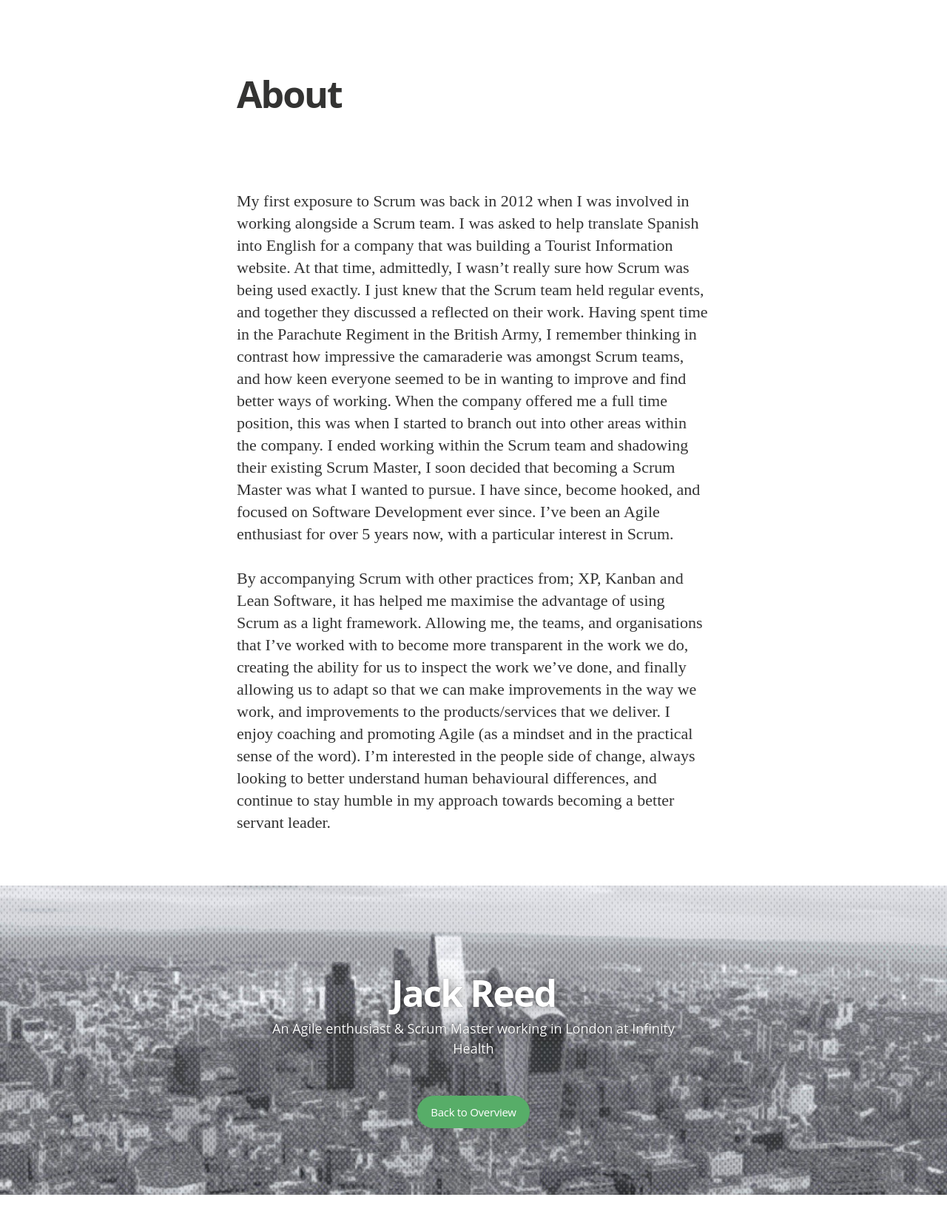
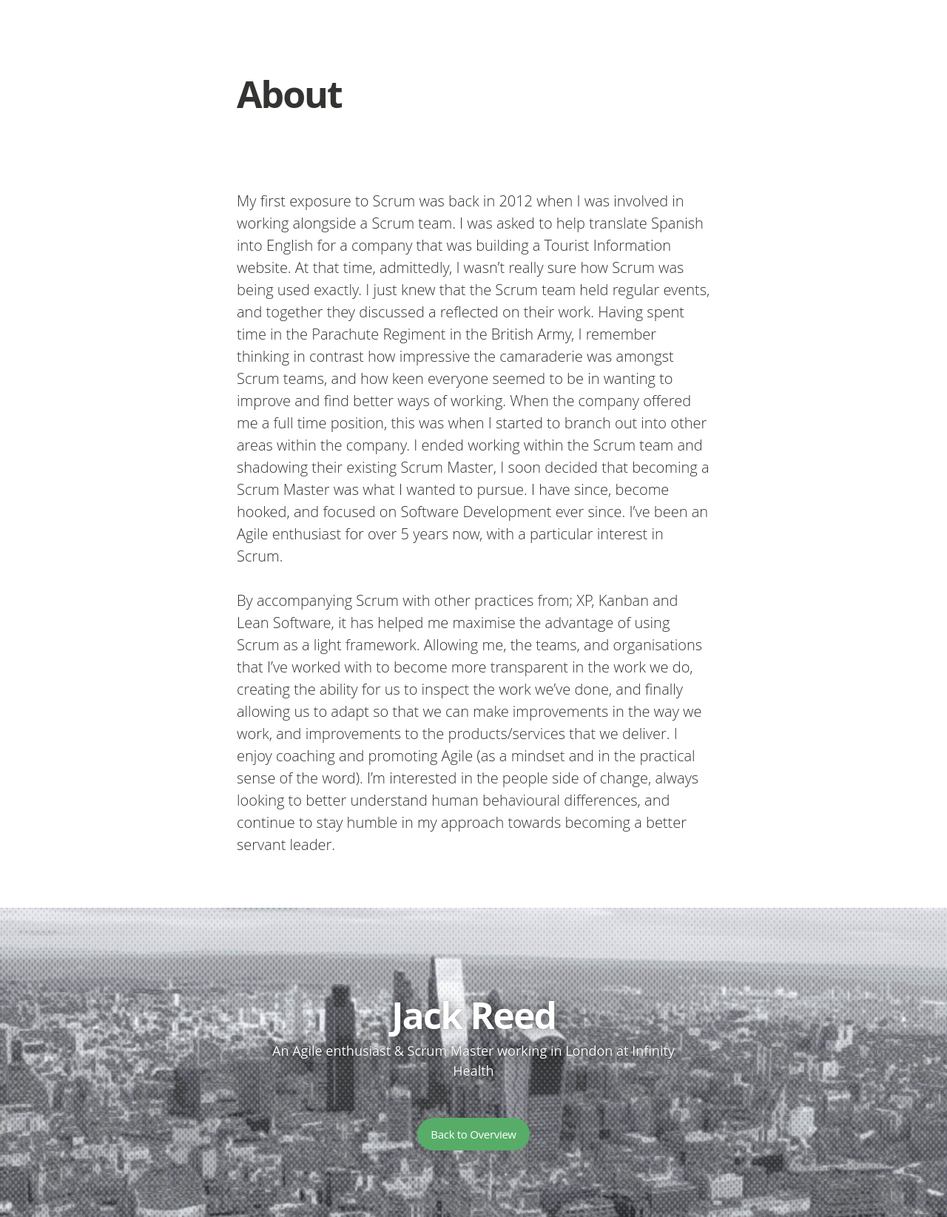
Before and after one commit to IamJackReed/JackReed, a Jekyll site: the page built from about.md, in a window 1280 px wide. Shown: the whole page at 74% size. Built offline with Jekyll 4.4.1, drawn with Linux system fonts in a browser that asks for light colours; nearby versions of some CDN libraries; some web fonts are replaced; before the commit the page ends 1615 px from its top, so only the background shows below that.

Commit message:
Update about.md

```diff
--- a/about.md
+++ b/about.md
@@ -4,6 +4,6 @@
 permalink: /about/
 ---
 
-My first exposure to Scrum was back in 2012 when I was involved in working alongside a Scrum team. I was asked to help translate Spanish into English for a company that was building a Tourist Information website. At that time, admittedly, I wasn't really sure how Scrum was being used exactly. I just knew that the Scrum team held regular events, and together they discussed a reflected on their work. Having spent time in the Parachute Regiment in the British Army, I remember thinking in contrast how impressive the camaraderie was amongst Scrum teams, and how keen everyone seemed to be in wanting to improve and find better ways of working. When the company offered me a full time position, this was when I started to branch out into other areas within the company. I ended working within the Scrum team and shadowing their existing Scrum Master, I soon decided that becoming a Scrum Master was what I wanted to pursue. I have since, become hooked, and focused on Software Development ever since. I've been an Agile enthusiast for over 5 years now, with a particular interest in Scrum.
+<span style="color:#00000; font-family: 'open sans'; font-size: 1em; font-size: 20px; font-weight: 200; hyphens: none;">My first exposure to Scrum was back in 2012 when I was involved in working alongside a Scrum team. I was asked to help translate Spanish into English for a company that was building a Tourist Information website. At that time, admittedly, I wasn't really sure how Scrum was being used exactly. I just knew that the Scrum team held regular events, and together they discussed a reflected on their work. Having spent time in the Parachute Regiment in the British Army, I remember thinking in contrast how impressive the camaraderie was amongst Scrum teams, and how keen everyone seemed to be in wanting to improve and find better ways of working. When the company offered me a full time position, this was when I started to branch out into other areas within the company. I ended working within the Scrum team and shadowing their existing Scrum Master, I soon decided that becoming a Scrum Master was what I wanted to pursue. I have since, become hooked, and focused on Software Development ever since. I've been an Agile enthusiast for over 5 years now, with a particular interest in Scrum.
 
-By accompanying Scrum with other practices from; XP, Kanban and Lean Software, it has helped me maximise the advantage of using Scrum as a light framework. Allowing me, the teams, and organisations that I've worked with to become more transparent in the work we do, creating the ability for us to inspect the work we've done, and finally allowing us to adapt so that we can make improvements in the way we work, and improvements to the products/services that we deliver. I enjoy coaching and promoting Agile (as a mindset and in the practical sense of the word). I'm interested in the people side of change, always looking to better understand human behavioural differences, and continue to stay humble in my approach towards becoming a better servant leader.
+<span style="color:#00000; font-family: 'open sans'; font-size: 1em; font-size: 20px; font-weight: 200; hyphens: none;">By accompanying Scrum with other practices from; XP, Kanban and Lean Software, it has helped me maximise the advantage of using Scrum as a light framework. Allowing me, the teams, and organisations that I've worked with to become more transparent in the work we do, creating the ability for us to inspect the work we've done, and finally allowing us to adapt so that we can make improvements in the way we work, and improvements to the products/services that we deliver. I enjoy coaching and promoting Agile (as a mindset and in the practical sense of the word). I'm interested in the people side of change, always looking to better understand human behavioural differences, and continue to stay humble in my approach towards becoming a better servant leader.
```
